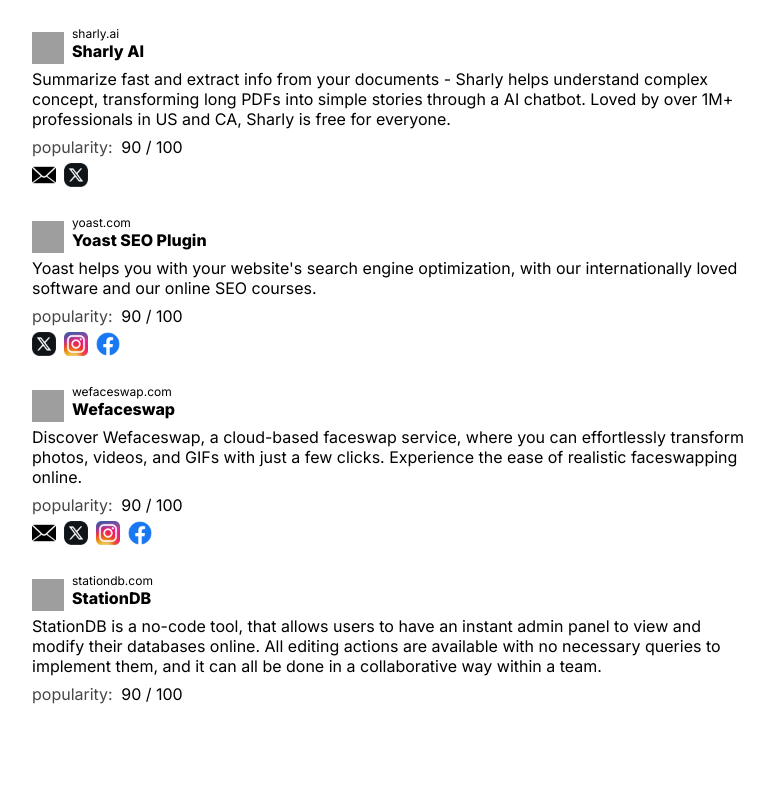
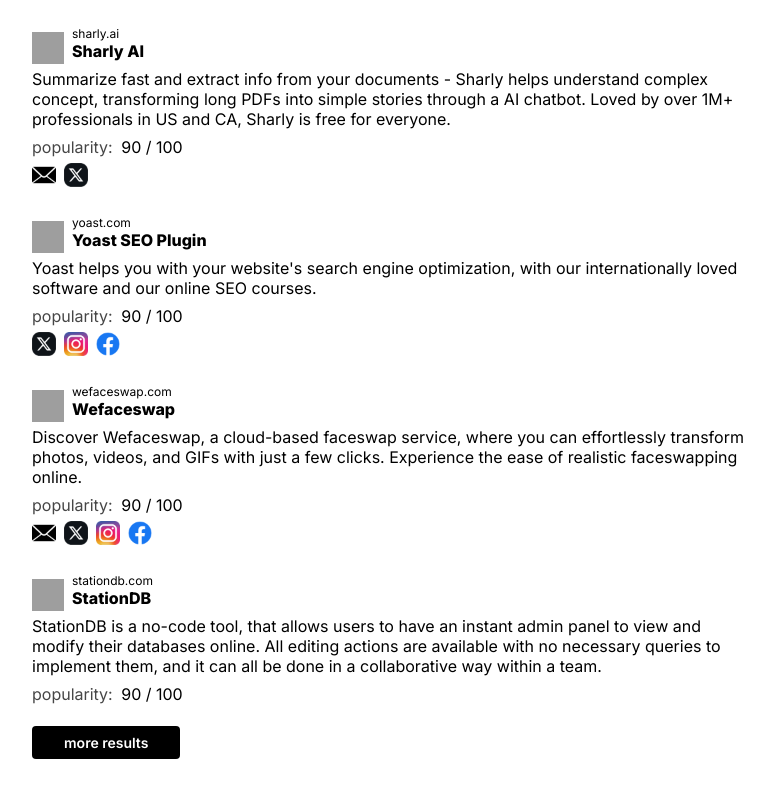
Before and after one commit to fDynamo/hackersearch-website, a Next.js app: page / in a window 1280 px wide. Shown: the part 1608-2405 px from the top of the page, without its empty margins (248-1022 px from the left). Built offline with nearby package versions, Linux system fonts and the light colour scheme; no server answers; grey boxes are pictures that could not be loaded.

Commit message:
pagination

```diff
--- a/src/app/page.module.scss
+++ b/src/app/page.module.scss
@@ -300,3 +300,20 @@
     }
   }
 }
+
+.more-results {
+  margin-top: 16px;
+}
+
+.more-results__button {
+  margin-left: auto;
+  padding: 8px 32px;
+  border: none;
+  background-color: black;
+  color: white;
+  border-radius: 4px;
+  font: inherit;
+  cursor: pointer;
+  font-weight: 600;
+  font-size: 14px;
+}
--- a/src/app/page.tsx
+++ b/src/app/page.tsx
@@ -1,6 +1,6 @@
 "use client";
 
-import { ChangeEvent, KeyboardEvent, useRef, useState } from "react";
+import { ChangeEvent, KeyboardEvent, useEffect, useRef, useState } from "react";
 import styles from "./page.module.scss";
 import { SearchResultObj } from "@/utilities/customTypes";
 import { sendAPISearchRequest } from "@/utilities/useAPI";
@@ -27,6 +27,9 @@
   twitter: "/si_twitter.png",
 };
 
+const INITIAL_PAGE_NUM = 1;
+const PAGE_SIZE = 50;
+const MAX_PAGE_NUM = 5;
 export default function Home() {
   const [searchResults, setSearchResults] =
     useState<SearchResultObj[]>(DUMMY_RESULTS);
@@ -42,6 +45,17 @@
   const [searchQueryType, setSearchQueryType] = useState<"auto" | "vs" | "ft">(
     "auto"
   );
+  const isModifiedSearch = useRef(false);
+  const [hasMoreResults, setHasMoreResults] = useState(true);
+  const [hasSearchedOnce, setHasSearchedOnce] = useState(true);
+
+  useEffect(() => {
+    isModifiedSearch.current = true;
+    setPageNum(INITIAL_PAGE_NUM);
+    setHasMoreResults(true);
+  }, [searchQuery, searchSortType, searchConcatType, searchQueryType]);
+
+  const [pageNum, setPageNum] = useState(INITIAL_PAGE_NUM);
 
   const [
     lastQueryEmbeddings,
@@ -51,13 +65,24 @@
   ] = useSessionStorage<string>("last-query-embeddings", "");
 
   // Special functions
+
+  // Executes search based on search param states
   const executeSearch = async (overrides?: any) => {
     // TODO: Validate
     setLoadingSearch(true);
 
+    const isModified = isModifiedSearch.current;
+    if (!isModified && !hasMoreResults) return;
+
+    // Handle overrides
     let fSortType = searchSortType;
     if (overrides?.searchSortType) {
       fSortType = overrides.searchSortType;
+    }
+
+    let fPageNum = INITIAL_PAGE_NUM;
+    if (overrides?.pageNum) {
+      fPageNum = overrides.pageNum;
     }
 
     let payload: any = {
@@ -65,9 +90,8 @@
       concat_type: searchConcatType, // TODO
       sorted_by: fSortType,
       pagination: {
-        // TODO
-        pageSize: 10,
-        page: 1,
+        pageSize: PAGE_SIZE,
+        page: fPageNum,
       },
     };
 
@@ -106,11 +130,29 @@
       return;
     }
 
-    // TODO: Handle pagination
-    setSearchResults(res.data.results);
+    isModifiedSearch.current = false;
+    const newResults = res.data.results;
+    if (isModified) setSearchResults(newResults);
+    else
+      setSearchResults((curr) => {
+        const toReturn = [...curr];
+        newResults.forEach((obj) => {
+          const idx = toReturn.findIndex(
+            (val) => val.product_url == obj.product_url
+          );
+          if (idx === -1) {
+            toReturn.push(obj);
+          }
+        });
+        return toReturn;
+      });
 
     if (res.data.extra?.generated_query_vector) {
       setLastQueryEmbeddings(res.data.extra?.generated_query_vector);
+    }
+
+    if (newResults.length < PAGE_SIZE) {
+      setHasMoreResults(true);
     }
   };
 
@@ -128,7 +170,7 @@
     setSearchSortType(newVal);
     if (searchResults.length) {
       setTimeout(() => {
-        executeSearch({ searchSortType: newVal });
+        executeSearch({ searchSortType: newVal, pageNum: 0 });
       }, 1);
     }
   };
@@ -153,7 +195,7 @@
     }
   };
 
-  const handleSocialControlClick = (socialVal: string) => {
+  const handleClickSocialControl = (socialVal: string) => {
     setSmList((curr) => {
       const newVal = [...curr];
       const idx = newVal.indexOf(socialVal);
@@ -188,6 +230,13 @@
   ) => {
     const newVal = e.target.value;
     setSearchQueryType(newVal as "auto" | "ft" | "vs");
+  };
+
+  const handleClickMoreResults = () => {
+    let newPageNum = pageNum + 1;
+
+    setPageNum(newPageNum);
+    executeSearch({ pageNum: newPageNum });
   };
 
   // Render functions
@@ -288,7 +337,7 @@
         <div
           key={obj.value}
           className={styles["social__control"]}
-          onClick={(e) => handleSocialControlClick(obj.value)}
+          onClick={(e) => handleClickSocialControl(obj.value)}
         >
           <input
             type="checkbox"
@@ -414,7 +463,19 @@
             </select>
           </div>
           {!!searchResults.length && (
-            <div className={styles["results-list"]}>{renderResults()}</div>
+            <div className={styles["results-list"]}>
+              {renderResults()}
+              {hasSearchedOnce && hasMoreResults && pageNum < MAX_PAGE_NUM && (
+                <div className={styles["more-results"]}>
+                  <button
+                    className={styles["more-results__button"]}
+                    onClick={handleClickMoreResults}
+                  >
+                    more results
+                  </button>
+                </div>
+              )}
+            </div>
           )}
         </div>
       </main>
```
